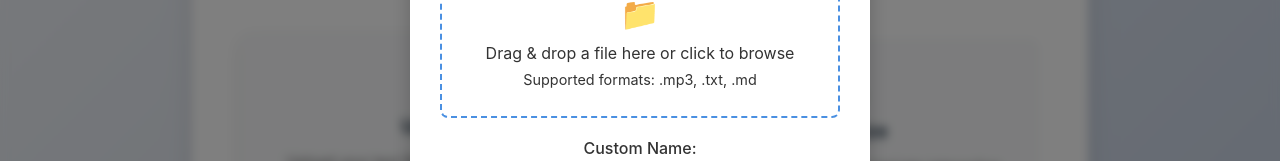
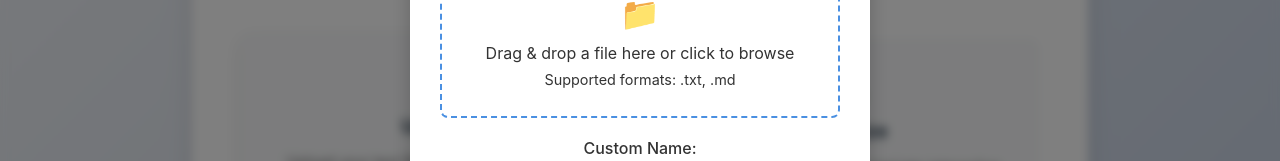
Before and after one commit to wmmaguire/mind-map, a React (Create React App) app in the folder client/: page / in a window 1280 px wide. Both pictures are taken after a click on the button 434 px from the left and 458 px from the top of the page. Shown: the part 322-483 px from the top of the page. Built offline with nearby package versions, Linux system fonts and the light colour scheme.

Commit message:
remove mp3 from supported formats.

```diff
--- a/client/src/components/FileUpload.js
+++ b/client/src/components/FileUpload.js
@@ -104,12 +104,12 @@ function FileUpload({ onClose }) {
             <div className="upload-prompt">
               <span className="upload-icon">📁</span>
               <p>Drag & drop a file here or click to browse</p>
-              <p className="file-types">Supported formats: .mp3, .txt, .md</p>
+              <p className="file-types">Supported formats: .txt, .md</p>
             </div>
           )}
           <input
             type="file"
-            accept=".mp3,.txt,.md"
+            accept=".txt,.md"
             onChange={handleFileChange}
             className="file-input"
           />
```
